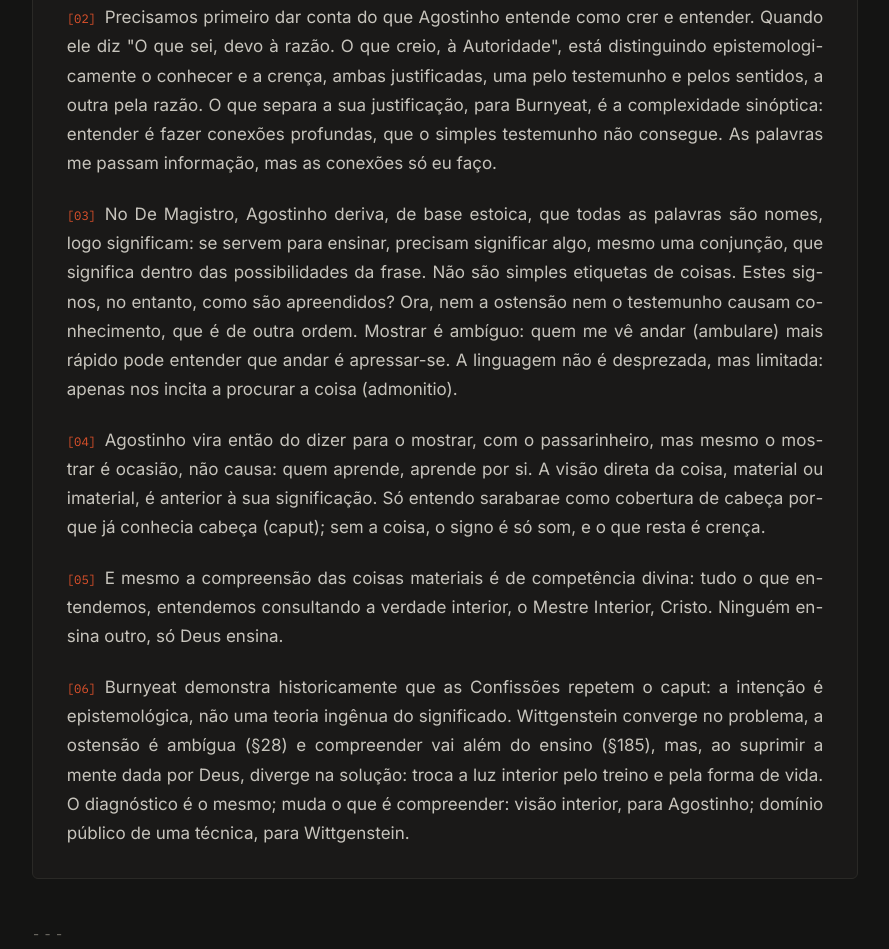
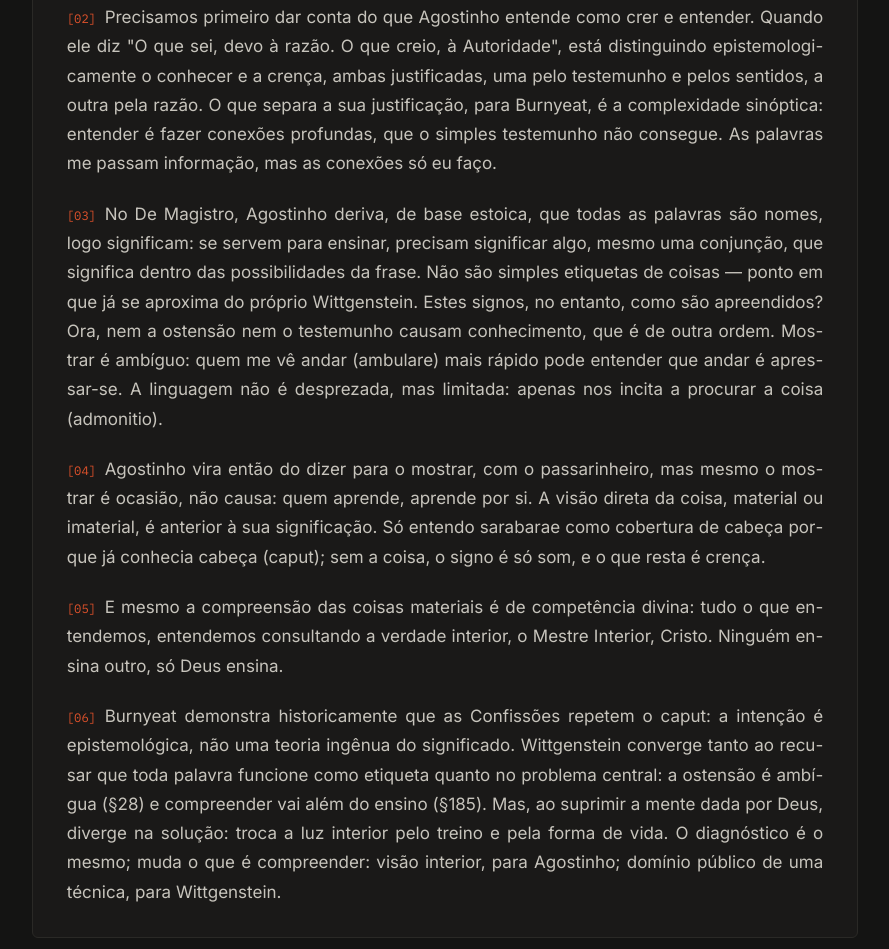
Before and after one commit to Jpitajr/agostinho-de-magistro, a plain HTML site: page texto_prova_1_5_laudas_v2.html in a window 1280 px wide. Shown: the part 846-1795 px from the top of the page, without its empty margins (195-1084 px from the left). Drawn offline with Linux system fonts and the light colour scheme.

Commit message:
Auto-sync: texto_prova_1_5_laudas_v2.html

```diff
--- a/texto_prova_1_5_laudas_v2.html
+++ b/texto_prova_1_5_laudas_v2.html
@@ -340,13 +340,13 @@
 
       <p><span class="para-tag">[02]</span>Precisamos primeiro dar conta do que Agostinho entende como crer e entender. Quando ele diz "O que sei, devo à razão. O que creio, à Autoridade", está distinguindo epistemologicamente o conhecer e a crença, ambas justificadas, uma pelo testemunho e pelos sentidos, a outra pela razão. O que separa a sua justificação, para Burnyeat, é a complexidade sinóptica: entender é fazer conexões profundas, que o simples testemunho não consegue. As palavras me passam informação, mas as conexões só eu faço.</p>
 
-      <p><span class="para-tag">[03]</span>No De Magistro, Agostinho deriva, de base estoica, que todas as palavras são nomes, logo significam: se servem para ensinar, precisam significar algo, mesmo uma conjunção, que significa dentro das possibilidades da frase. Não são simples etiquetas de coisas. Estes signos, no entanto, como são apreendidos? Ora, nem a ostensão nem o testemunho causam conhecimento, que é de outra ordem. Mostrar é ambíguo: quem me vê andar (ambulare) mais rápido pode entender que andar é apressar-se. A linguagem não é desprezada, mas limitada: apenas nos incita a procurar a coisa (admonitio).</p>
+      <p><span class="para-tag">[03]</span>No De Magistro, Agostinho deriva, de base estoica, que todas as palavras são nomes, logo significam: se servem para ensinar, precisam significar algo, mesmo uma conjunção, que significa dentro das possibilidades da frase. Não são simples etiquetas de coisas — ponto em que já se aproxima do próprio Wittgenstein. Estes signos, no entanto, como são apreendidos? Ora, nem a ostensão nem o testemunho causam conhecimento, que é de outra ordem. Mostrar é ambíguo: quem me vê andar (ambulare) mais rápido pode entender que andar é apressar-se. A linguagem não é desprezada, mas limitada: apenas nos incita a procurar a coisa (admonitio).</p>
 
       <p><span class="para-tag">[04]</span>Agostinho vira então do dizer para o mostrar, com o passarinheiro, mas mesmo o mostrar é ocasião, não causa: quem aprende, aprende por si. A visão direta da coisa, material ou imaterial, é anterior à sua significação. Só entendo sarabarae como cobertura de cabeça porque já conhecia cabeça (caput); sem a coisa, o signo é só som, e o que resta é crença.</p>
 
       <p><span class="para-tag">[05]</span>E mesmo a compreensão das coisas materiais é de competência divina: tudo o que entendemos, entendemos consultando a verdade interior, o Mestre Interior, Cristo. Ninguém ensina outro, só Deus ensina.</p>
 
-      <p><span class="para-tag">[06]</span>Burnyeat demonstra historicamente que as Confissões repetem o caput: a intenção é epistemológica, não uma teoria ingênua do significado. Wittgenstein converge no problema, a ostensão é ambígua (§28) e compreender vai além do ensino (§185), mas, ao suprimir a mente dada por Deus, diverge na solução: troca a luz interior pelo treino e pela forma de vida. O diagnóstico é o mesmo; muda o que é compreender: visão interior, para Agostinho; domínio público de uma técnica, para Wittgenstein.</p>
+      <p><span class="para-tag">[06]</span>Burnyeat demonstra historicamente que as Confissões repetem o caput: a intenção é epistemológica, não uma teoria ingênua do significado. Wittgenstein converge tanto ao recusar que toda palavra funcione como etiqueta quanto no problema central: a ostensão é ambígua (§28) e compreender vai além do ensino (§185). Mas, ao suprimir a mente dada por Deus, diverge na solução: troca a luz interior pelo treino e pela forma de vida. O diagnóstico é o mesmo; muda o que é compreender: visão interior, para Agostinho; domínio público de uma técnica, para Wittgenstein.</p>
     </article>
 
     <div class="md-divider">---</div>
```
